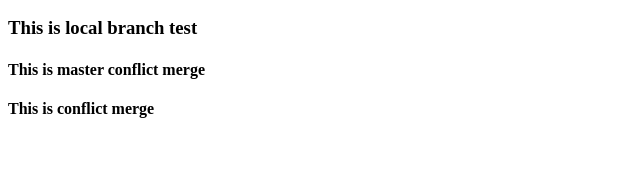
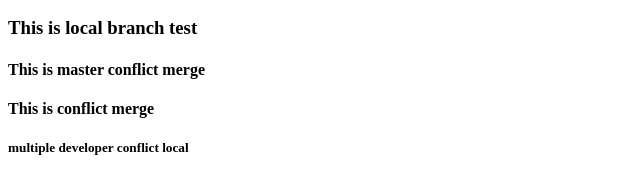
Before and after one commit to maniy7507/myweb, a plain HTML site: page index.html in a window 1280 px wide. Shown: the part 96-290 px from the top of the page, without its empty margins (0-640 px from the left). Drawn offline with Linux system fonts and the light colour scheme.

Commit message:
multiple dev conflict local change

```diff
--- a/index.html
+++ b/index.html
@@ -3,3 +3,4 @@
 <h3>This is local branch test</h3>
 <h4>This is master conflict merge</h4>
 <h4>This is conflict merge</h4>
+<h5>multiple developer conflict local</h5>
```
